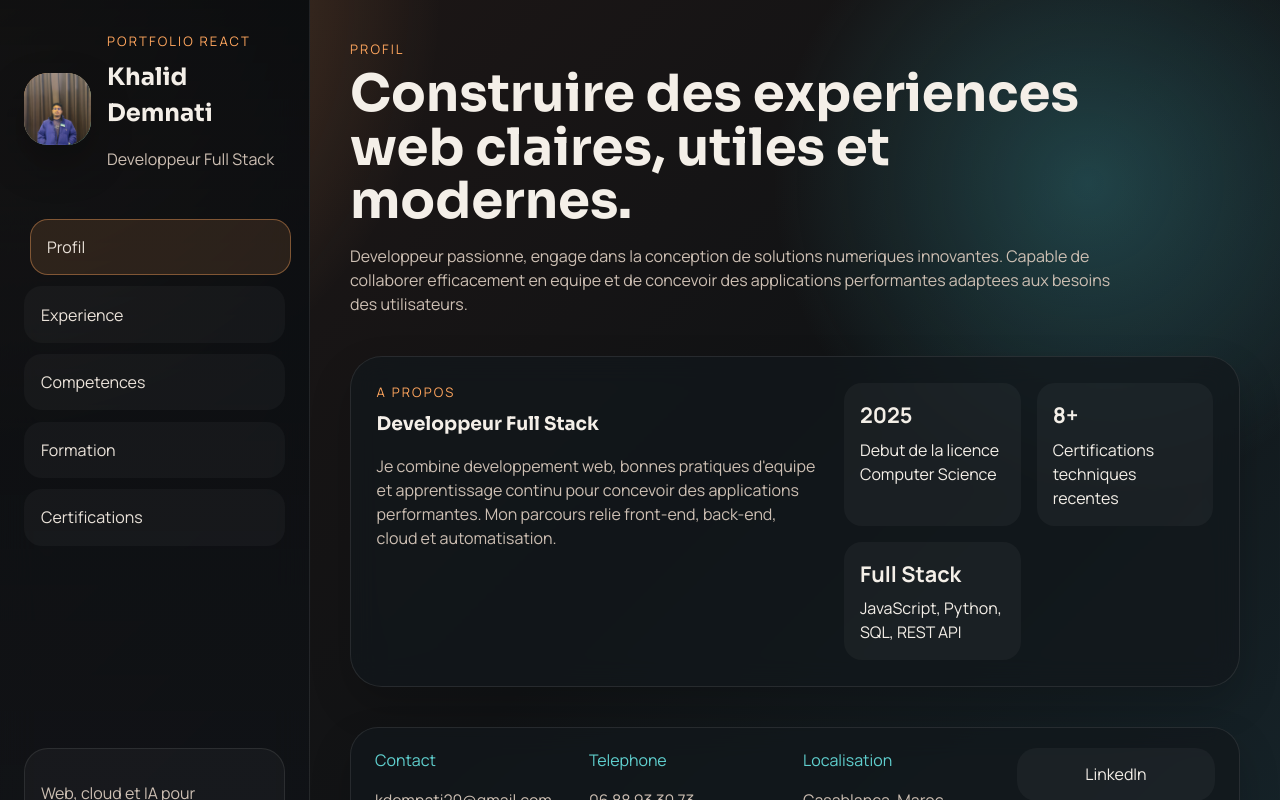
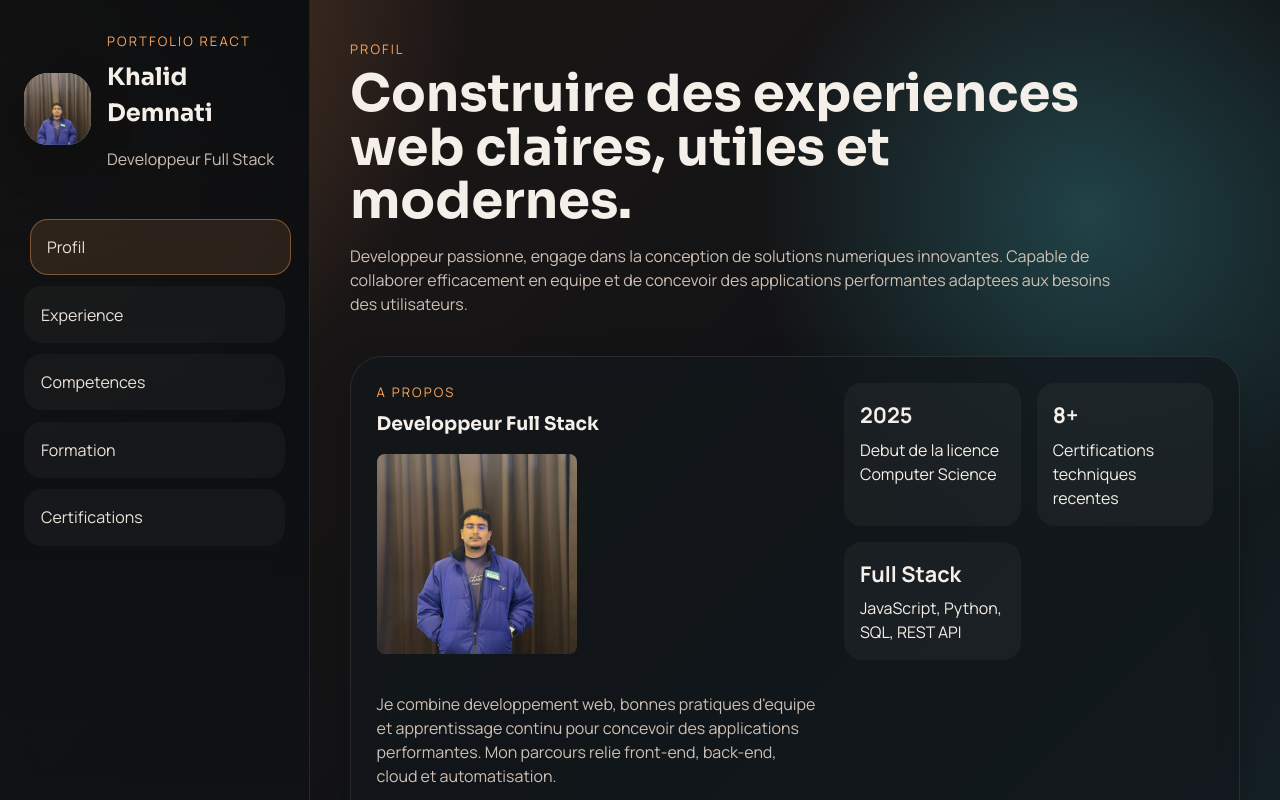
Before and after one commit to Demnatikhalid/portfolio, a React (Vite) app: page / in a window 1280 px wide. Shown: the top 800 px of the page. Built offline with nearby package versions, Linux system fonts and the light colour scheme.

Commit message:
change profile image

```diff
--- a/src/data/portfolioData.js
+++ b/src/data/portfolioData.js
@@ -9,6 +9,7 @@ export const personalInfo = {
   email: "kdemnati20@gmail.com",
   linkedin: "https://www.linkedin.com/in/khalid-demnati-715819303/",
   github: "https://github.com/Demnatikhalid",
+  profilePicture: "/images/profile-photo.png",
 };
 
 export const highlights = [
--- a/src/pages/ProfilePage.jsx
+++ b/src/pages/ProfilePage.jsx
@@ -14,6 +14,20 @@ function ProfilePage() {
         <div>
           <p className="eyebrow">A propos</p>
           <h3>{personalInfo.role}</h3>
+          {personalInfo.profilePicture && (
+            <img
+              src={personalInfo.profilePicture}
+              alt={personalInfo.name}
+              style={{
+                width: "200px",
+                height: "200px",
+                borderRadius: "8px",
+                marginTop: "1rem",
+                marginBottom: "1rem",
+                objectFit: "cover"
+              }}
+            />
+          )}
           <p>
             Je combine developpement web, bonnes pratiques d'equipe et apprentissage continu pour
             concevoir des applications performantes. Mon parcours relie front-end, back-end,
```
